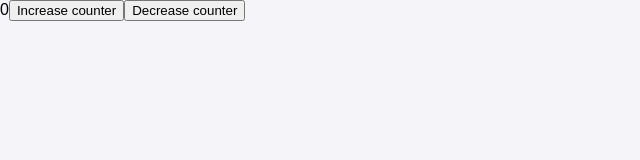
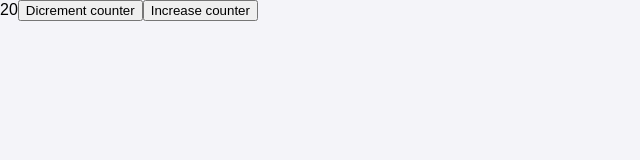
Before and after one commit to sunil0336/React-learning-journey, a React (Create React App) app: page / in a window 1280 px wide. Shown: the top 160 px of the page, without its empty margins (0-640 px from the left). Built offline with nearby package versions, Linux system fonts and the light colour scheme.

Commit message:
counter class component

```diff
--- a/src/Assignment/E2/Counter.js
+++ b/src/Assignment/E2/Counter.js
@@ -5,12 +5,12 @@ class Counter extends Component{
   constructor(props){
     super(props);
     this.state = {
-      count: 0
+      count: this.props.counttt || 0
     }
     // this.countHandler = this.countHandler.bind(this) if u r using normal function
   }
 
-    // countHandler () {
+    // countHandler (){
     //     this.setState((prevState) => ({
     //         count: prevState.count + 1,
     //       }));
@@ -18,25 +18,32 @@ class Counter extends Component{
     // }
 
     // if u r using arrow fun.. then no need to use bind , it automatically bind this
-    // countHandler =()=> {
-    //     this.setState((prevState) => ({
-    //         count: prevState.count + 1,
-    //       }));
-    //     // alert("hii");
-    // }
+    dicrement =()=> {
+        this.setState((prevState) => ({
+            count: prevState.count - 1,
+          }));
+        // alert("hii");
+    }
+    increment =()=> {
+        this.setState((prevState) => ({
+            count: prevState.count + 1,
+          }));
+        // alert("hii");
+    }
 
   render() {
     return(
       <>
         {this.state.count}
 
-        {/* <button onClick={this.countHandler}>Increase counter</button> */}
-        <button onClick={() => {this.setState((prevState) => ({
+        <button onClick={this.dicrement}>Dicrement counter</button>
+        <button onClick={this.increment}>Increase counter</button>
+        {/* <button onClick={() => {this.setState((prevState) => ({
             count: prevState.count + 1,
           }))}}>Increase counter</button>
         <button onClick={() => {this.setState((prevState) => ({
             count: prevState.count - 1,
-          }))}}>Decrease counter</button>
+          }))}}>Decrease counter</button> */}
       </>
     )
   }
--- a/src/index.js
+++ b/src/index.js
@@ -11,7 +11,8 @@ const root = ReactDOM.createRoot(document.getElementById('root'));
 root.render(
    <React.StrictMode>
     {/* <App /> */}
-    <Counter />
+    <Counter counttt={20} />
+
 
 
     {/* <Usee /> */}
```
Also changed, not shown: 1 other file (tests, documents, lock files or other folders).
